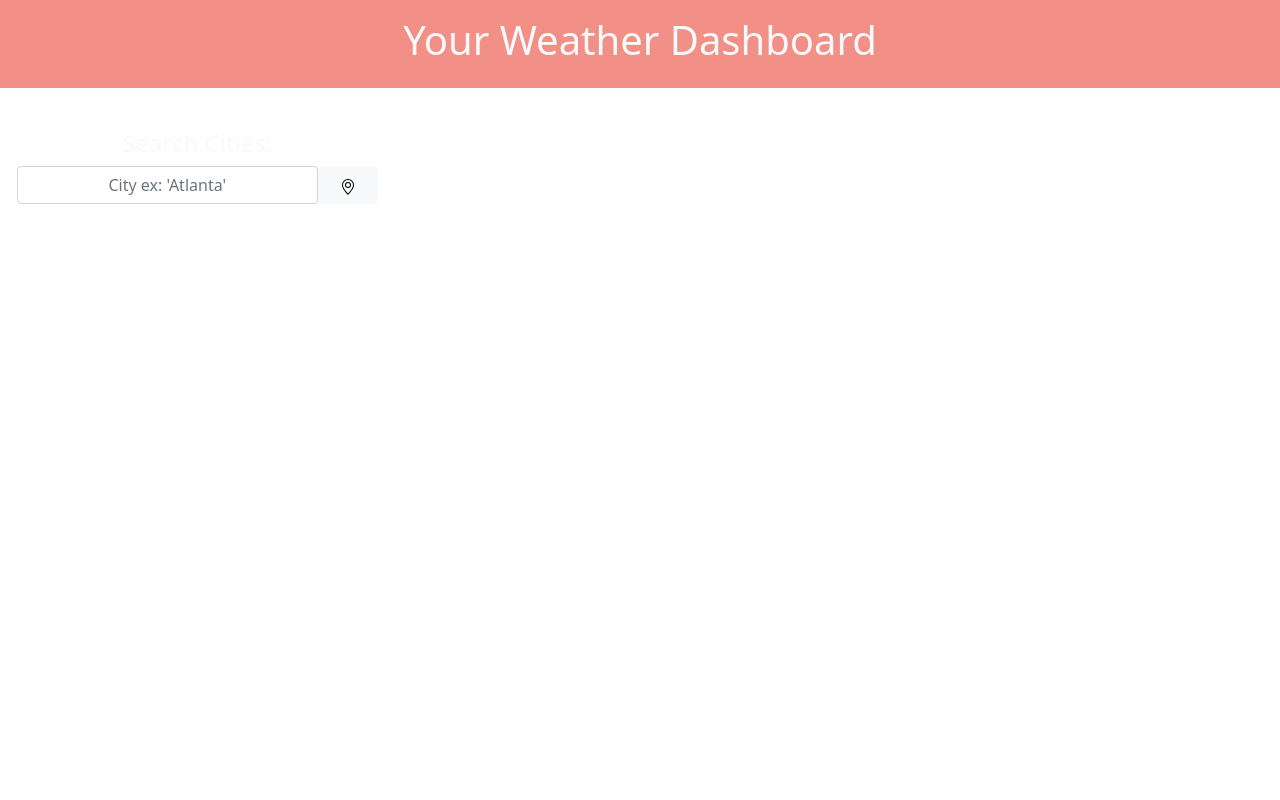
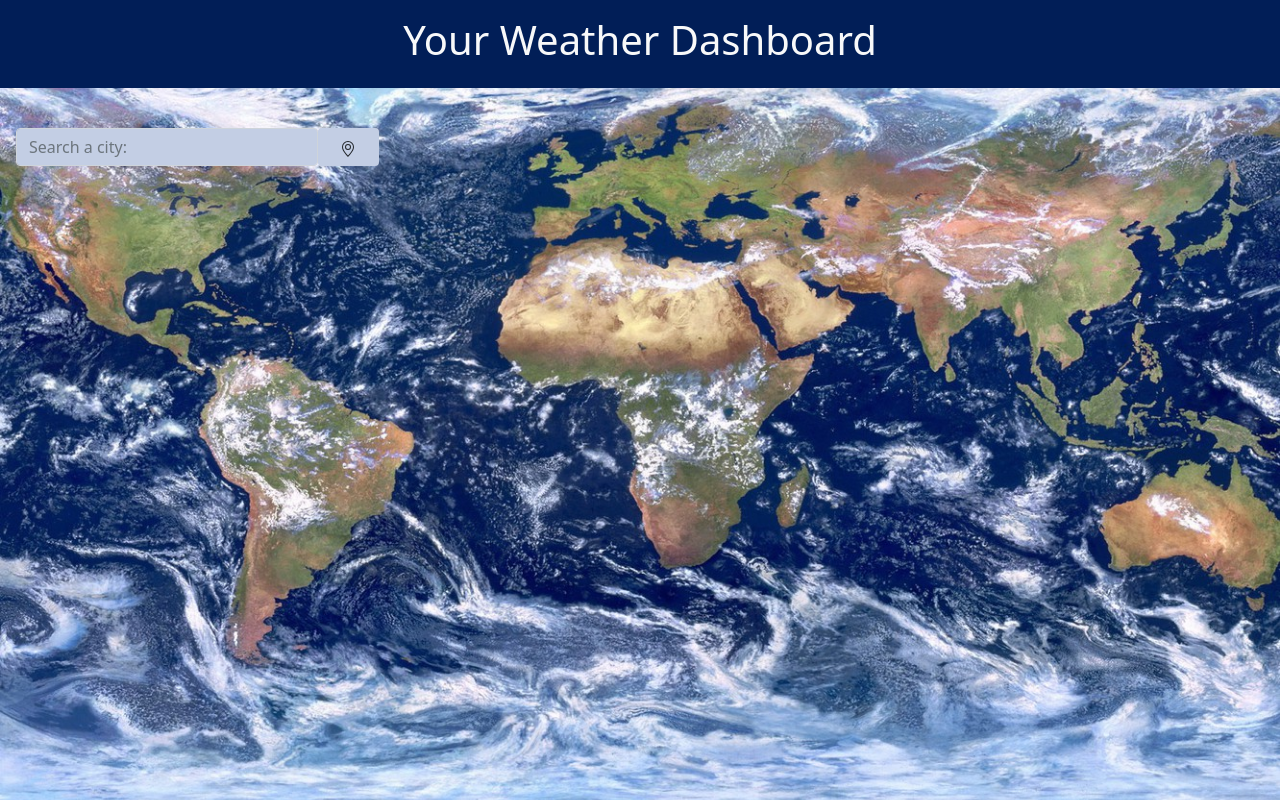
Before and after one commit to jonathanstoll0603/weather-dashboard, a plain HTML site: page index.html in a window 1280 px wide. Drawn offline with nearby package versions, Linux system fonts and the light colour scheme.

Commit message:
altered styling to all files

```diff
--- a/assets/main.js
+++ b/assets/main.js
@@ -19,7 +19,7 @@ $(document).ready(function() {
 
     function displayListItem(value) {
         // Store a list item with the name of the cities that have been searched
-        var listItem = $("<li>").addClass("list-group-item-action list-group-item-light my-2 py-2 text-center previous-search").appendTo($("#search-history"));
+        var listItem = $("<li>").addClass("list-group-item-action my-2 py-2 previous-search").appendTo($("#search-history"));
         listItem.text(value);
     }
 
@@ -55,7 +55,7 @@ $(document).ready(function() {
                     return;
                 }
                 // Create a div card container and append to "today-weather" div
-                var card = $("<div style='width:100%'>").addClass("card bg-light");
+                var card = $("<div style='width:100%; background-color: #C3CEE4'>").addClass("card");
                 card.appendTo($("#today-weather"));
                 // create cardBody and append to card
                 var cardBody = $("<div style='width:100%'>").addClass("card-body").appendTo(card);
@@ -117,7 +117,7 @@ $(document).ready(function() {
                     // If
                     if (forecastData.list[i].dt_txt.indexOf("12:00:00") !== -1) {
                         // Create a div card container and append to "forecast-weather"
-                        var card = $("<div style='max-width: 10rem; max-height: 10rem'>").addClass("card bg-light forecast-card");
+                        var card = $("<div style='max-width: 10rem; max-height: 10rem; background-color: #C3CEE4'>").addClass("card forecast-card");
                         card.appendTo(forecastWeatherDiv);
 
                         // create card title with current date
@@ -147,7 +147,6 @@ $(document).ready(function() {
     // set variables of currentSearchHistory/forecastSearchHistory = to an empty array or the city of the user's search history based off of click text value.
     var currentSearchHistory = JSON.parse(window.localStorage.getItem("currentSearchHistory")) || [];
     var forecastSearchHistroy = JSON.parse(window.localStorage.getItem("forecastSearchHistroy")) || [];
-    console.log(currentSearchHistory, forecastSearchHistroy)
 
     if (currentSearchHistory.length > 0) {
         getCurrentWeather(currentSearchHistory[currentSearchHistory.length-1]);
@@ -155,6 +154,5 @@ $(document).ready(function() {
 
     for (var i = 0; i < currentSearchHistory.length; i++) {
         displayListItem(currentSearchHistory[i]);
-        console.log(currentSearchHistory[i])
     }
 })
--- a/assets/style.css
+++ b/assets/style.css
@@ -1,30 +1,43 @@
 body {
-    background-image: url("./images/background-img.jpg");
+    background-image: url("./images/background-img1.jpg");
     background-size: cover;
-    height: 800px;
+    height: 100%;
     width: 100%;
     margin: 0;
     padding: 0;
 }
 
 header {
-    background-color: #F28F86;
+    background-color:#011E57;
     width: 100%;
 }
 
 .left-container {
-    border: 1px solid white;
     height: auto;
+
 }
 
 .right-container {
-    border: 1px solid white;
     height: auto;
     text-align: center;
 }
 
+.form-label {
+    width: 40%;
+    background-color: #C3CEE4;
+}
+
 li {
     text-decoration: none;
+    background-color: #C3CEE4;
+}
+
+#search-input {
+    background-color: #C3CEE4;
+
+}
+#search-btn {
+    background-color: #C3CEE4;
 }
 
 .weather-description {
--- a/index.html
+++ b/index.html
@@ -14,11 +14,10 @@
 
     <div class="container-fluid">
         <div class="row py-3">
-            <div class=" container-fluid col-md float-left mx-3 my-3 left-container">
-                <h4 class="form-label text-center text-light my-2">Search Cities:</h4>
-                <div class="form-group row" for="citySearch">
-                    <input type="text" id="search-input" class="form-control col text-center" placeholder="City ex: 'Atlanta'">
-                    <button type="submit" id="search-btn" class="btn btn-light col-md-2"><svg xmlns="http://www.w3.org/2000/svg" width="16" height="16" fill="currentColor" class="bi bi-geo-alt" viewBox="0 0 16 16"><path d="M12.166 8.94c-.524 1.062-1.234 2.12-1.96 3.07A31.493 31.493 0 0 1 8 14.58a31.481 31.481 0 0 1-2.206-2.57c-.726-.95-1.436-2.008-1.96-3.07C3.304 7.867 3 6.862 3 6a5 5 0 0 1 10 0c0 .862-.305 1.867-.834 2.94zM8 16s6-5.686 6-10A6 6 0 0 0 2 6c0 4.314 6 10 6 10z"/><path d="M8 8a2 2 0 1 1 0-4 2 2 0 0 1 0 4zm0 1a3 3 0 1 0 0-6 3 3 0 0 0 0 6z"/></svg>
+            <div class=" container-fluid col-md float-left mx-3 my-3 left-container text">
+                <div class="form-group row my-2" for="citySearch">
+                    <input type="text" id="search-input" class="form-control col" placeholder="Search a city:">
+                    <button type="submit" id="search-btn" class="btn col-md-2"><svg xmlns="http://www.w3.org/2000/svg" width="16" height="16" fill="currentColor" class="bi bi-geo-alt" viewBox="0 0 16 16"><path d="M12.166 8.94c-.524 1.062-1.234 2.12-1.96 3.07A31.493 31.493 0 0 1 8 14.58a31.481 31.481 0 0 1-2.206-2.57c-.726-.95-1.436-2.008-1.96-3.07C3.304 7.867 3 6.862 3 6a5 5 0 0 1 10 0c0 .862-.305 1.867-.834 2.94zM8 16s6-5.686 6-10A6 6 0 0 0 2 6c0 4.314 6 10 6 10z"/><path d="M8 8a2 2 0 1 1 0-4 2 2 0 0 1 0 4zm0 1a3 3 0 1 0 0-6 3 3 0 0 0 0 6z"/></svg>
                     </button>
                 </div>
                 <ul class="list-group row py-2" id="search-history">
```
